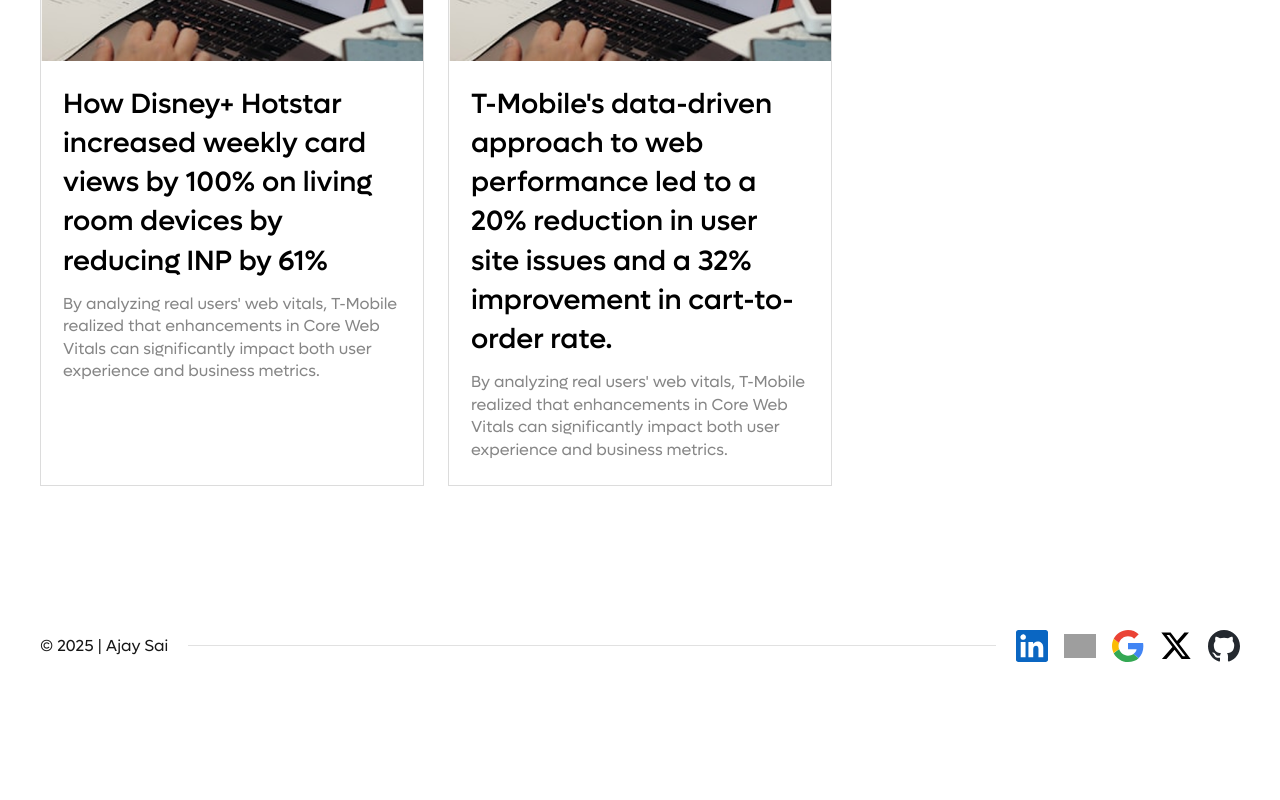
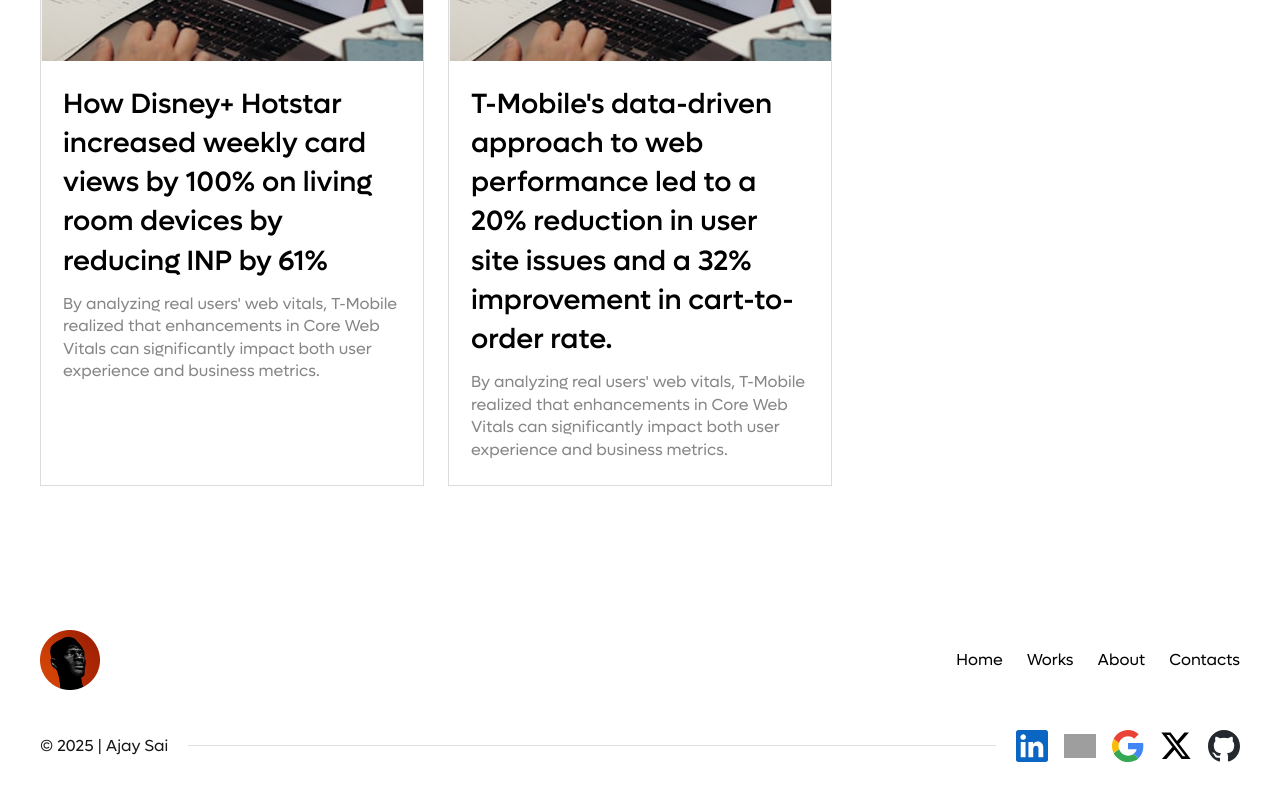
Before and after one commit to Ajay-Sai-ux/Ajay-sai, a Next.js app: page / in a window 1280 px wide. Shown: the part 2126-2926 px from the top of the page. Before the commit the page ends 2828 px from the top, so only its background shows below. Built offline with nearby package versions, Linux system fonts and the light colour scheme; grey boxes are pictures that could not be loaded.

Commit message:
Fixed CSS issue in page.module.css

```diff
--- a/src/app/page.js
+++ b/src/app/page.js
@@ -1,3 +1,4 @@
+import Footer from "@/components/Footer/Footer";
 import styles from "./page.module.css";
 import Image from "next/image";
 import Link from "next/link";
@@ -166,34 +167,7 @@
           </div>
         </section>
 
-        <footer className={styles.footerContainer}>
-
-          <div className={styles.profileContainer}>
-              <p className={styles.footerTittle}>© 2025 | Ajay Sai</p>
-              <div className={styles.line}></div>
-              {/* Social Media */}
-              <div className={styles.socialContainer}>
-                <div className={styles.socialIconWrapper}>
-                  {socialLinks.map((social, index) => (
-                    <Link
-                      key={index}
-                      className={styles.socialIconContainer}
-                      href={social.href}
-                    >
-                      <Image
-                        className={styles.socialIcon}
-                        src={social.src}
-                        alt={social.alt}
-                        width={40} // Adjusted for better sizing
-                        height={40}
-                      />
-                    </Link>
-                  ))}
-                </div>
-              </div>
-            </div>
-
-        </footer>
+        <Footer />
       </main>
     </div>
   );
--- /dev/null
+++ b/src/components/Footer/Footer.jsx
@@ -0,0 +1,75 @@
+"use client";
+
+import Link from "next/link";
+import Image from "next/image";
+import styles from "./Footer.module.css";
+
+const Footer = () => {
+  const socialLinks = [
+    { href: "/works", src: "/images/linkedin.svg", alt: "LinkedIn" },
+    { href: "/works", src: "/images/instagram.svg", alt: "Instagram" },
+    { href: "/works", src: "/images/mail.svg", alt: "Email" },
+    { href: "/works", src: "/images/x.svg", alt: "X (Twitter)" },
+    { href: "/works", src: "/images/github.svg", alt: "GitHub" },
+  ];
+
+  return (
+    <footer className={styles.footerContainer}>
+      <div className={styles.profileContainer}>
+        <Image
+          className={styles.profileImage}
+          src="/images/profile.png"
+          alt="Ajay Sai profile image"
+          width={60}
+          height={60}
+        />
+
+
+        {/* Social Media */}
+        <ul className={styles.navLinks}>
+          <li>
+            <Link className={styles.navItem} href="/works">Home</Link>
+          </li>
+          <li>
+            <Link className={styles.navItem} href="/works">Works</Link>
+          </li>
+          <li>
+            <Link className={styles.navItem} href="/works">About</Link>
+          </li>
+          <li>
+            <Link className={styles.navItem} href="/works">Contacts</Link>
+          </li>
+        </ul>
+
+
+      </div>
+
+      <div className={styles.profileContainer}>
+        <p className={styles.footerTittle}>© 2025 | Ajay Sai</p>
+        <div className={styles.line}></div>
+        {/* Social Media */}
+        <div className={styles.socialContainer}>
+          <div className={styles.socialIconWrapper}>
+            {socialLinks.map((social, index) => (
+              <Link
+                key={index}
+                className={styles.socialIconContainer}
+                href={social.href}
+              >
+                <Image
+                  className={styles.socialIcon}
+                  src={social.src}
+                  alt={social.alt}
+                  width={40} // Adjusted for better sizing
+                  height={40}
+                />
+              </Link>
+            ))}
+          </div>
+        </div>
+      </div>
+    </footer>
+  );
+};
+
+export default Footer;
--- /dev/null
+++ b/src/components/Footer/Footer.module.css
@@ -0,0 +1,57 @@
+.footerContainer {
+    display: flex;
+    flex-direction: column;
+    padding: 2.5rem;
+    gap: 2.5rem;
+}
+
+.footerTittle {
+    white-space: nowrap;
+}
+
+.line {
+    width: 100%;
+    border-bottom: 1px solid #E1E1E1;
+}
+
+.profileContainer {
+    display: flex;
+    align-items: center;
+    gap: 20px;
+    justify-content: space-between
+}
+
+.socialIconWrapper {
+    display: flex;
+    gap: 16px;
+}
+
+.socialIconContainer {
+    display: flex;
+    align-items: center;
+    justify-content: center;
+}
+
+.socialIcon {
+    width: 32px;
+    height: 32px;
+    flex-shrink: 0;
+    object-fit: contain;
+}
+
+.navLinks {
+    display: flex;
+    list-style: none;
+    align-items: center;
+}
+
+.navItem {
+    font-weight: 400;
+    color: #000000;
+    text-decoration: none;
+    padding: .75rem 1.5rem;
+}
+
+.navItem:last-child {
+    padding-right: 0;
+}
--- a/src/components/Header/Header.module.css
+++ b/src/components/Header/Header.module.css
@@ -34,7 +34,7 @@
     font-weight: 400;
     color: #b3b3b3;
     text-decoration: none;
-    padding: .75rem 1.5rem .75rem 1.5rem;
+    padding: .75rem 1.5rem;
 }
 
 
```
